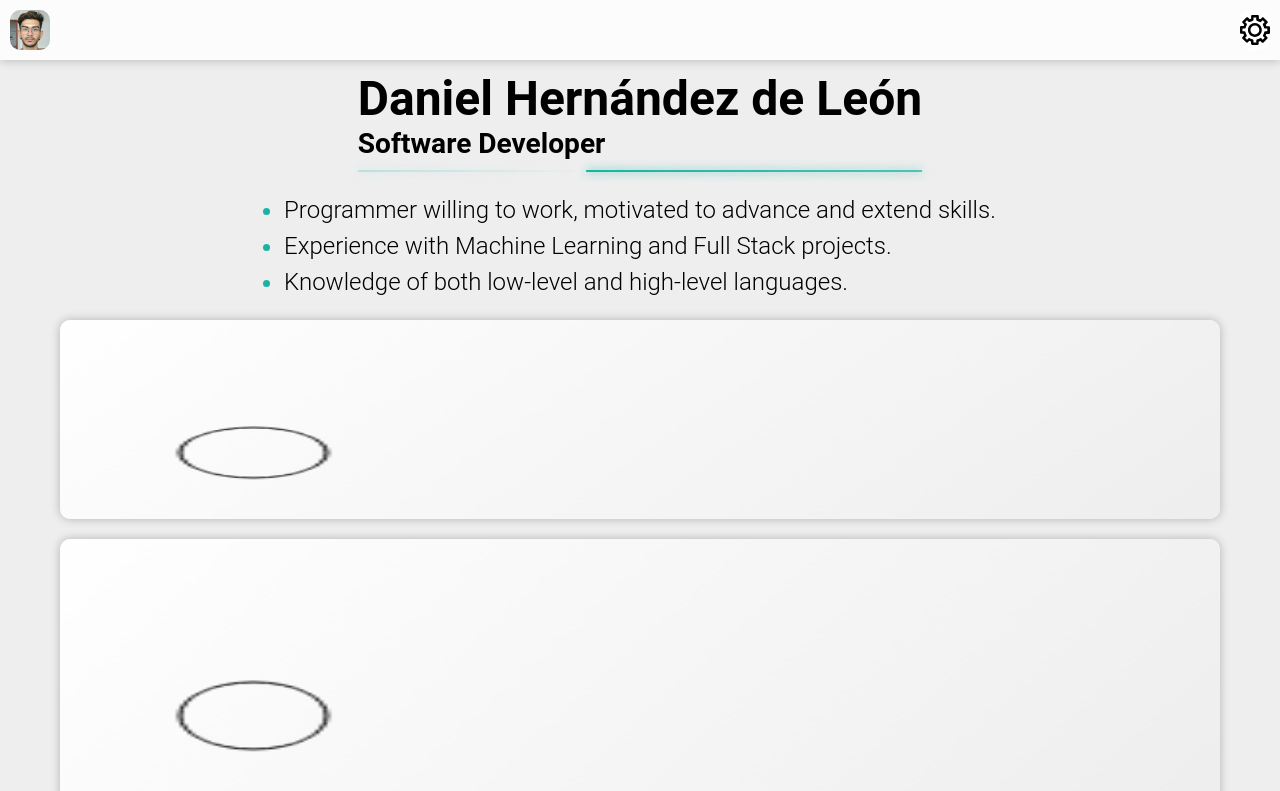
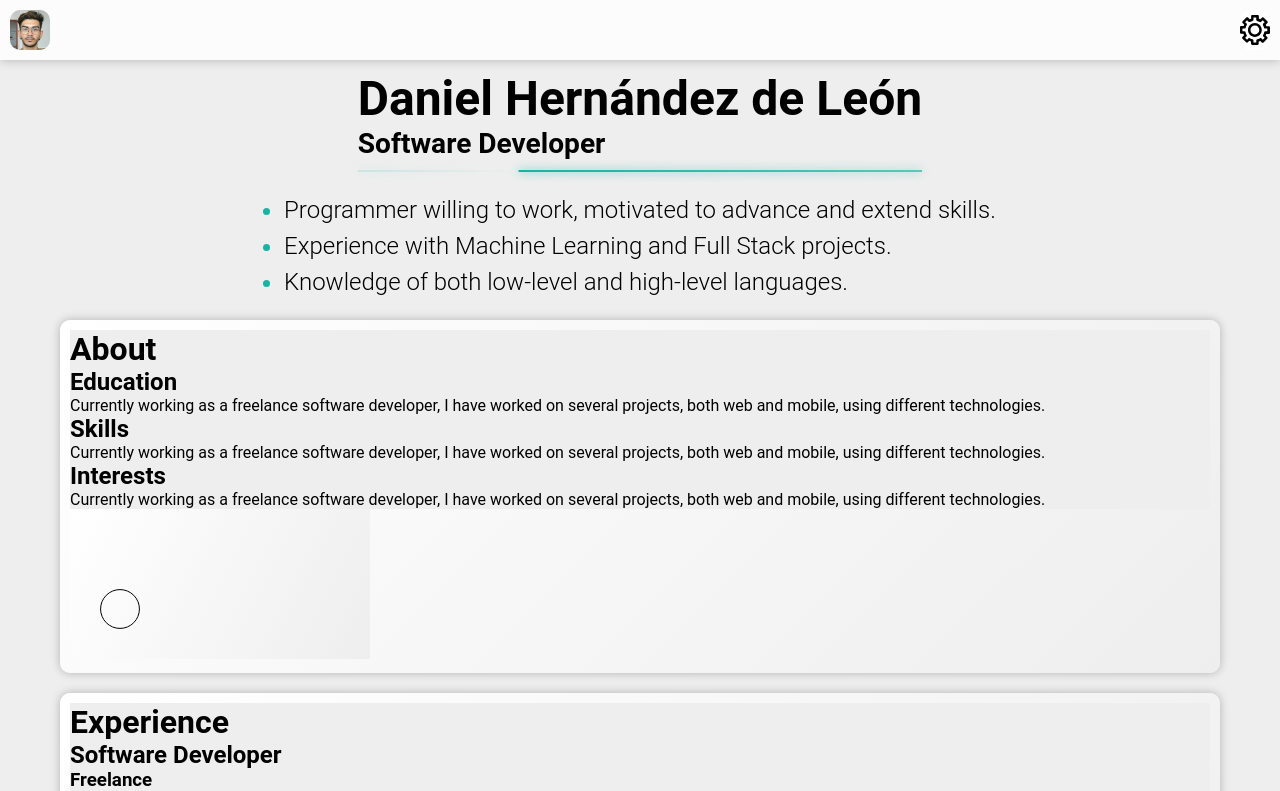
Before and after one commit to danielhrdez/portfolio, a React (Create React App) app: page / in a window 1280 px wide. Shown: the top 791 px of the page. Built offline with nearby package versions, Linux system fonts and the light colour scheme.

Commit message:
tenso el canvas eh3.0

```diff
--- a/package.json
+++ b/package.json
@@ -1,6 +1,6 @@
 {
   "name": "portfolio",
-  "version": "0.4.6",
+  "version": "0.4.7",
   "private": true,
   "description": "Daniel Hernández's personal portfolio with experiences and projects.",
   "repository": {
--- a/src/components/Block.tsx
+++ b/src/components/Block.tsx
@@ -10,8 +10,8 @@ interface BlockProps {
 function Block(props: BlockProps): JSX.Element {
   return (
     <div id={props.id} className="block">
+      {props.children}
       <HoverParticles className="block__particles" />
-      {props.children}
     </div>
   );
 }
--- a/src/components/scss/Block.scss
+++ b/src/components/scss/Block.scss
@@ -6,28 +6,31 @@
   width: 100%;
   position: relative;
   overflow: hidden;
-  // background: linear-gradient(
-  //   135deg,
-  //   rgb(var(--color-primary)),
-  //   rgb(var(--color-background)),
-  // );
+  background: linear-gradient(
+    135deg,
+    rgb(var(--color-primary)),
+    rgb(var(--color-background)),
+  );
 
+  .block__content {
     * {
       background: none;
+      z-index: 2;
     }
 
-  > h1::first-letter {
+    h1::first-letter {
       color: rgb(var(--color-active));
       text-shadow: 0 0 4px rgb(var(--color-active));
       z-index: 10000;
     }
+  }
 
-  .block__particles {
-    position: absolute;
-    top: 0;
-    left: 0;
-    width: 100%;
-    height: 100%;
-    // z-index: -1;
+  // .block__particles {
+  //   position: absolute;
+  //   top: 0;
+  //   left: 0;
+  //   // width: 100%;
+  //   // height: 100%;
+  //   z-index: -1;
+  // }
 }
-}
```
Also changed, not shown: 1 other file (tests, documents, lock files or other folders). Lines whose indentation alone changed are shown as unchanged.
